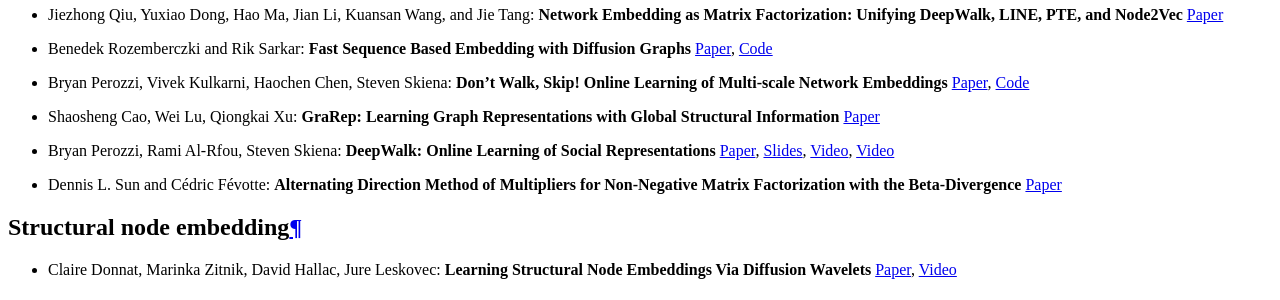
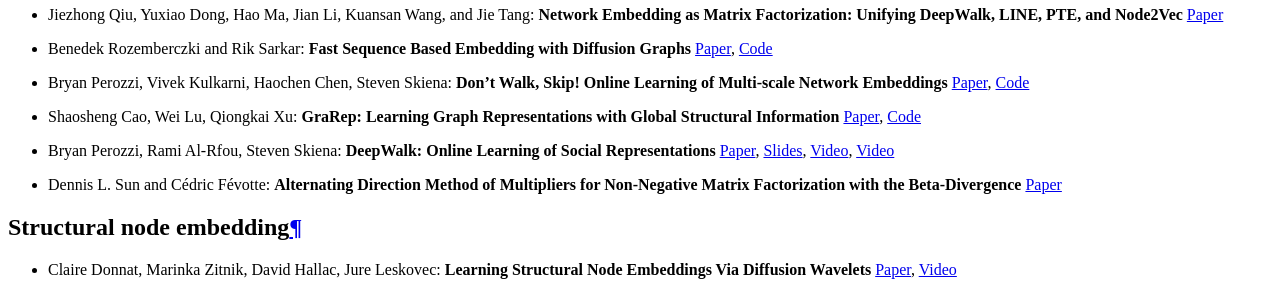
Before and after one commit to benedekrozemberczki/karateclub, a Sphinx documentation site: the page built from docs/source/notes/resources.rst, in a window 1280 px wide. Shown: the part 1508-1808 px from the top of the page. Built offline with Sphinx 7.4.7 and the Read the Docs theme 2.0.0, drawn with Linux system fonts in a browser that asks for light colours; pages that are not in the unit, such as notebooks, are missing from menus.

Commit message:
Resource enriching by adding code references.

```diff
--- a/docs/source/notes/resources.rst
+++ b/docs/source/notes/resources.rst
@@ -32,7 +32,7 @@ Neighbourhood-based node embedding
 
 * Bryan Perozzi, Vivek Kulkarni, Haochen Chen, Steven Skiena: **Don't Walk, Skip! Online Learning of Multi-scale Network Embeddings** `Paper <https://arxiv.org/abs/1605.02115>`_, `Code <https://github.com/benedekrozemberczki/walklets>`_
 
-* Shaosheng Cao, Wei Lu, Qiongkai Xu: **GraRep: Learning Graph Representations with Global Structural Information** `Paper <https://dl.acm.org/citation.cfm?id=2806512>`_
+* Shaosheng Cao, Wei Lu, Qiongkai Xu: **GraRep: Learning Graph Representations with Global Structural Information** `Paper <https://dl.acm.org/citation.cfm?id=2806512>`_, `Code <https://github.com/benedekrozemberczki/GraRep>`_
 
 * Bryan Perozzi, Rami Al-Rfou, Steven Skiena: **DeepWalk: Online Learning of Social Representations** `Paper <https://arxiv.org/abs/1403.6652>`_, `Slides <https://www.slideshare.net/bperz/14-kdddeep-walk-2>`_, `Video <https://www.youtube.com/watch?v=n12HS-24CtA>`_, `Video <https://www.youtube.com/watch?v=aZNtHJwfIVg>`_
 
```
